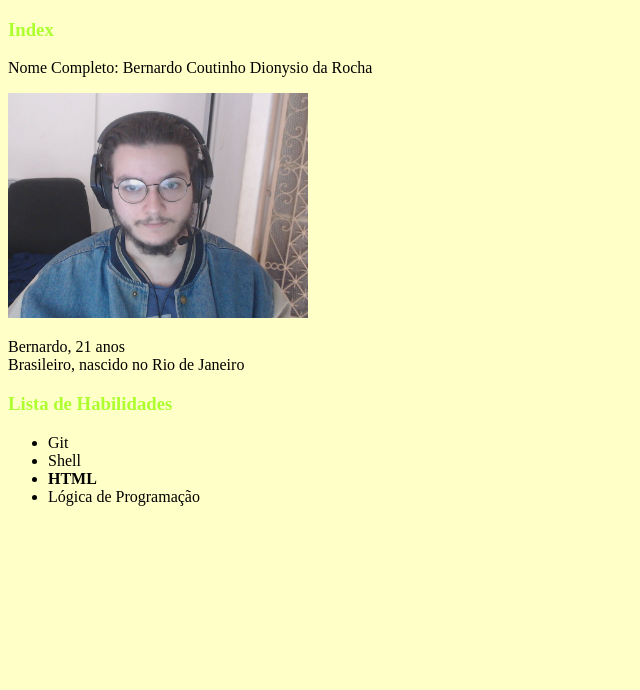
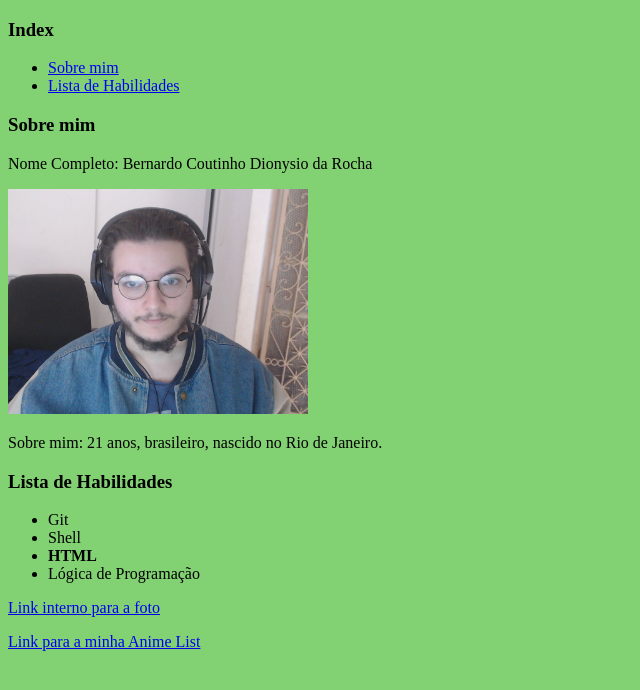
Before and after one commit to Bernardocdr/bernardocdr.github.io, a plain HTML site: page index.html in a window 1280 px wide. Shown: the whole page, without its empty margins (0-640 px from the left). Drawn offline with Linux system fonts and the light colour scheme.

Commit message:
Mais requisitos adicionados.

```diff
--- a/index.html
+++ b/index.html
@@ -7,13 +7,15 @@
     <style>
 
       h3 {
-        color:greenyellow
+        color:black
       }
 
       body {
-        background-color: rgb(255,400,200);
+        background-color: #82D173;
       }
-
+      img {
+        border-radius: 0%;
+      }
     </style>
 
   </head>
@@ -22,22 +24,32 @@
 
       <!--Index-->
         <h3>Index</h3>
+          <ul>
+            <li><a href="#sobremim">Sobre mim</a></li>
+            <li><a href="#listskill">Lista de Habilidades</a></li>
+          </ul>
+
+      <!--Nome completo e Foto (Lembrar de trocar)-->
+        <h3 id="sobremim">Sobre mim</h3>
+          <p>Nome Completo: Bernardo Coutinho Dionysio da Rocha</p>
+          <img src="Foto.jpg" id="foto" width="300" class="img" alt="Imagem de Bernardo Coutinho, dono deste portfólio.">
 
 
-      <!--Nome completo e Foto (Lembrar de trocar)-->
-          <p>Nome Completo: Bernardo Coutinho Dionysio da Rocha</p>
-          <img src="Foto.jpg" width="300" alt="Imagem de Bernardo Coutinho, dono deste portfólio.">
+      <!--Sobre Mim e Lista de Habilidades-->
+          <p>Sobre mim: 21 anos, brasileiro, nascido no Rio de Janeiro.</p>
 
-      <!--Index-->
-      <!--Sobre Mim e Lista de Habilidades-->
-          <p>Bernardo, 21 anos<br>
-          Brasileiro, nascido no Rio de Janeiro</p>
-        <h3>Lista de Habilidades</h3>
+        <h3 id="listskill">Lista de Habilidades</h3>
         <ul>
           <li>Git</li>
           <li>Shell</li>
   <strong><li>HTML</li></strong>
           <li>Lógica de Programação</li>
-      </ul>
+        </ul>
+
+
+      <!--Demais Requisitos-->
+        <p><a href="#foto">Link interno para a foto</a></p>
+        <p><a href="https://myanimelist.net/animelist/Bernardocdr" target="blank">Link para a minha Anime List</a></p>
+
   </body>
 </html>
```
